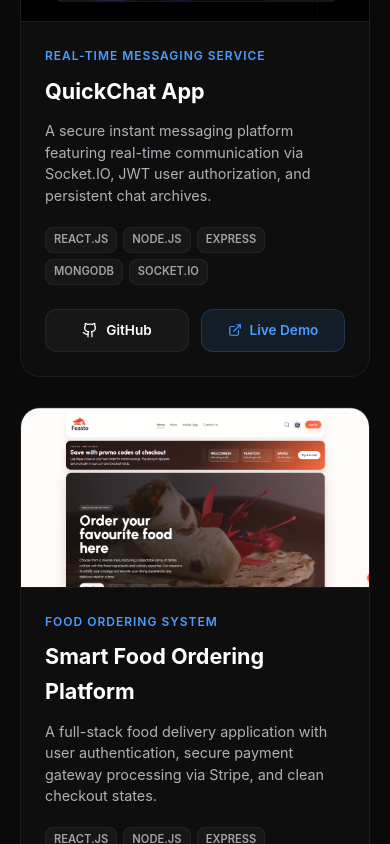
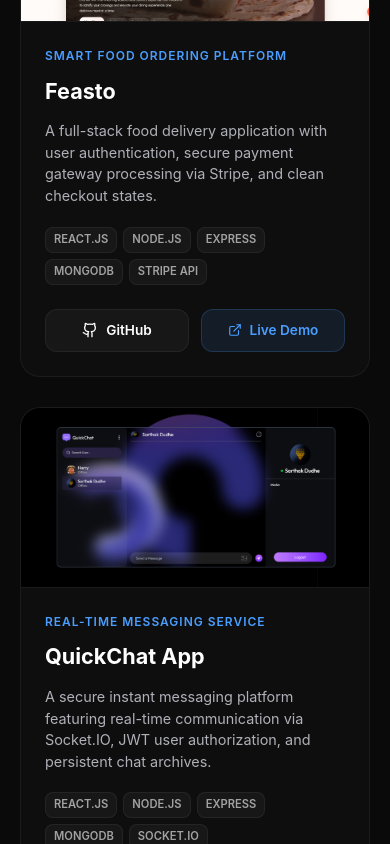
Before and after one commit to SarthakDudhe/Portfolio-Sarthak, a React (Vite) app in the folder my-app/: page / in a window 390 px wide. Shown: the part 6420-7264 px from the top of the page. Built offline with nearby package versions, Linux system fonts and the light colour scheme.

Commit message:
feat: add Project component with interactive showcase and responsive grid layout

```diff
--- a/my-app/src/components/Project.jsx
+++ b/my-app/src/components/Project.jsx
@@ -35,6 +35,17 @@
   {
     id: 3,
     num: "03",
+    title: "Feasto",
+    category: "Smart Food Ordering Platform",
+    description: "A full-stack food delivery application with user authentication, secure payment gateway processing via Stripe, and clean checkout states.",
+    image: feasto,
+    tags: ["React.js", "Node.js", "Express", "MongoDB", "Stripe API"],
+    liveLink: "https://feasto-delta.vercel.app/",
+    githubLink: "https://github.com/SarthakDudhe/Feasto-Food-Order-Platform",
+  },
+  {
+    id: 4,
+    num: "04",
     title: "QuickChat App",
     category: "Real-time Messaging Service",
     description: "A secure instant messaging platform featuring real-time communication via Socket.IO, JWT user authorization, and persistent chat archives.",
@@ -42,17 +53,6 @@
     tags: ["React.js", "Node.js", "Express", "MongoDB", "Socket.IO"],
     liveLink: "https://chat-application-eight-wine.vercel.app/login",
     githubLink: "https://github.com/SarthakDudhe/ChatApplication",
-  },
-  {
-    id: 4,
-    num: "04",
-    title: "Smart Food Ordering Platform",
-    category: "Food Ordering System",
-    description: "A full-stack food delivery application with user authentication, secure payment gateway processing via Stripe, and clean checkout states.",
-    image: feasto,
-    tags: ["React.js", "Node.js", "Express", "MongoDB", "Stripe API"],
-    liveLink: "https://feasto-delta.vercel.app/",
-    githubLink: "https://github.com/SarthakDudhe/Feasto-Food-Order-Platform",
   },
   {
     id: 5,
```
